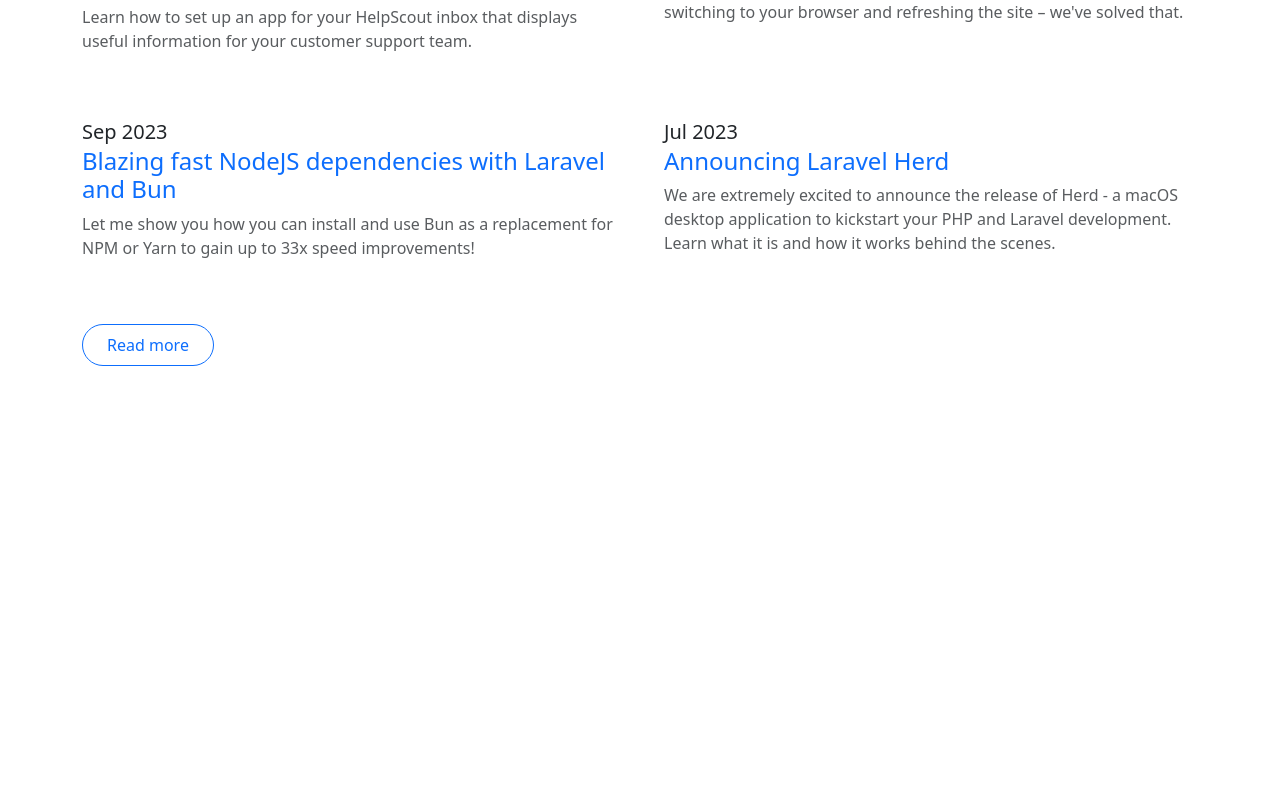
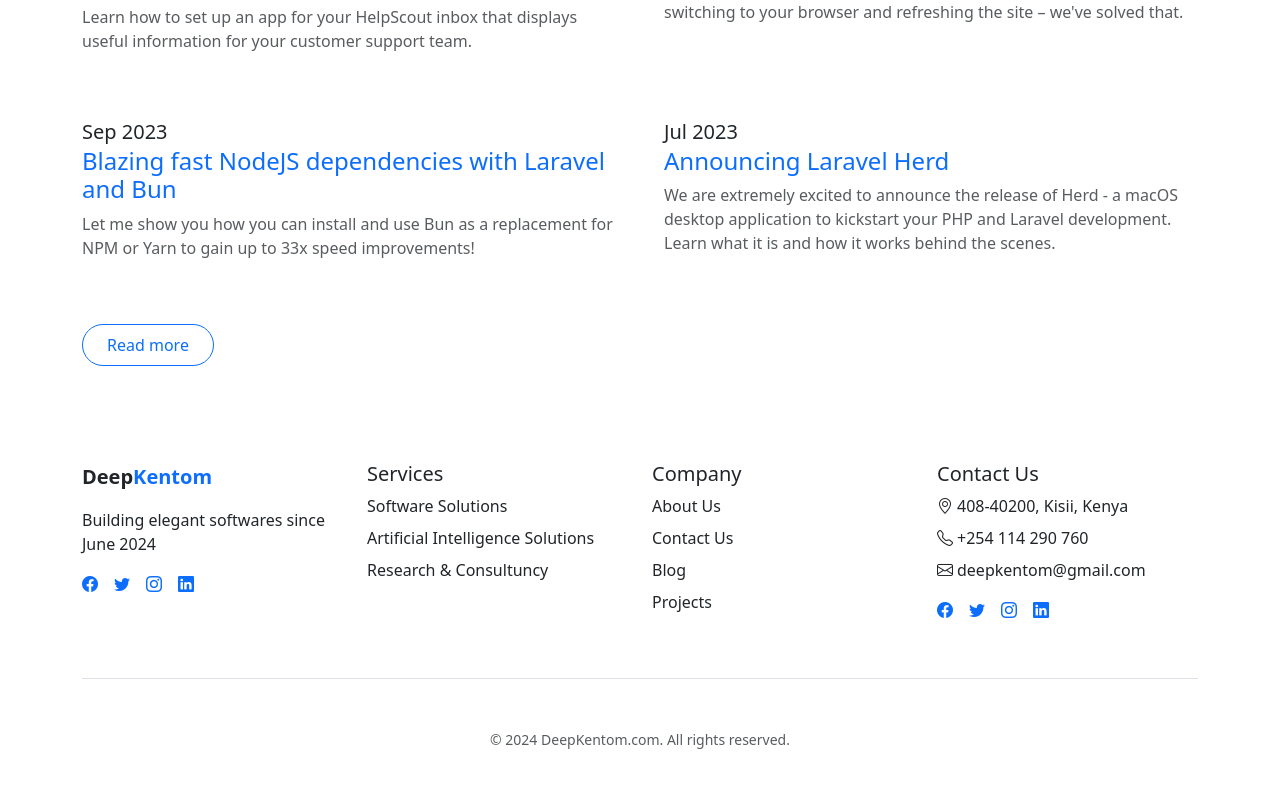
Before and after one commit to AIIKS-KSU-TEAM/Deepkentom-frontend, a Vue app: page / in a window 1280 px wide. Shown: the part 1482-2270 px from the top of the page. Before the commit the page ends 1896 px from the top, so only its background shows below. Built offline with nearby package versions, Linux system fonts and the light colour scheme; no server answers.

Commit message:
wip: Spacy Footer implementation

```diff
--- /dev/null
+++ b/src/components/TheFooter.vue
@@ -0,0 +1,100 @@
+<template>
+  <footer class="py-5">
+    <div class="container">
+      <div class="top border-bottom pb-5">
+        <div class="row row-cols-1 row-cols-sm-2 row-cols-md-3 row-cols-lg-4">
+          <div class="col">
+            <div class="d-flex fs-5 fw-bolder">
+              <span>Deep</span>
+              <span class="text-primary">Kentom</span>
+            </div>
+            <div class="mt-3">
+              <p>Building elegant softwares since June 2024</p>
+            </div>
+            <div class="mt-3 d-flex gap-3">
+              <a href="#" class="text-decoration-none"
+                ><i class="bi bi-facebook"></i
+              ></a>
+              <a href="#" class="text-decoration-none"
+                ><i class="bi bi-twitter"></i
+              ></a>
+              <a href="#" class="text-decoration-none"
+                ><i class="bi bi-instagram"></i
+              ></a>
+              <a href="#" class="text-decoration-none"
+                ><i class="bi bi-linkedin"></i
+              ></a>
+            </div>
+          </div>
+          <div class="col">
+            <h5>Services</h5>
+            <ul class="list-unstyled d-flex flex-column gap-2">
+              <li>Software Solutions</li>
+              <li>Artificial Intelligence Solutions</li>
+              <li>Research & Consultuncy</li>
+            </ul>
+          </div>
+          <div class="col">
+            <h5>Company</h5>
+            <ul class="list-unstyled d-flex flex-column gap-2">
+              <li>
+                <a href="#" class="text-decoration-none text-body link-primary"
+                  >About Us</a
+                >
+              </li>
+              <li>
+                <a href="#" class="text-decoration-none text-body link-primary"
+                  >Contact Us</a
+                >
+              </li>
+              <li>
+                <a href="#" class="text-decoration-none text-body link-primary"
+                  >Blog</a
+                >
+              </li>
+              <li>
+                <a href="#" class="text-decoration-none text-body link-primary"
+                  >Projects</a
+                >
+              </li>
+            </ul>
+          </div>
+          <div class="col">
+            <h5>Contact Us</h5>
+            <ul class="list-unstyled d-flex flex-column gap-2">
+              <li class="d-inline-flex gap-1">
+                <i class="bi bi-geo-alt"></i>408-40200, Kisii, Kenya
+              </li>
+              <li class="d-inline-flex gap-1">
+                <i class="bi bi-telephone"></i>+254 114 290 760
+              </li>
+              <li class="d-inline-flex gap-1">
+                <i class="bi bi-envelope"></i>deepkentom@gmail.com
+              </li>
+            </ul>
+            <div class="d-inline-flex gap-3">
+              <a href="#" class="text-decoration-none"
+                ><i class="bi bi-facebook"></i
+              ></a>
+              <a href="#" class="text-decoration-none"
+                ><i class="bi bi-twitter"></i
+              ></a>
+              <a href="#" class="text-decoration-none"
+                ><i class="bi bi-instagram"></i
+              ></a>
+              <a href="#" class="text-decoration-none"
+                ><i class="bi bi-linkedin"></i
+              ></a>
+            </div>
+          </div>
+        </div>
+      </div>
+      <div class="bottom text-center py-5">
+        <small class="text-muted"
+          >&copy; {{ new Date().getFullYear() }} DeepKentom.com. All rights
+          reserved.</small
+        >
+      </div>
+    </div>
+  </footer>
+</template>
--- a/src/components/TheNavbar.vue
+++ b/src/components/TheNavbar.vue
@@ -25,6 +25,9 @@
             <a class="nav-link" aria-current="page" href="#">About Us</a>
           </li>
           <li class="nav-item">
+            <a class="nav-link" aria-current="page" href="#">Contact Us</a>
+          </li>
+          <li class="nav-item">
             <a class="nav-link" aria-current="page" href="#">Services</a>
           </li>
           <li class="nav-item">
--- a/src/views/HomeView.vue
+++ b/src/views/HomeView.vue
@@ -1,5 +1,6 @@
 <script setup>
 import TheNavbar from "@/components/TheNavbar.vue";
+import TheFooter from "@/components/TheFooter.vue";
 import TheTestimonialsSection from "@/components/TheTestimonialsSection.vue";
 </script>
 
@@ -186,4 +187,5 @@
 
     <the-testimonials-section />
   </main>
+  <the-footer />
 </template>
```
